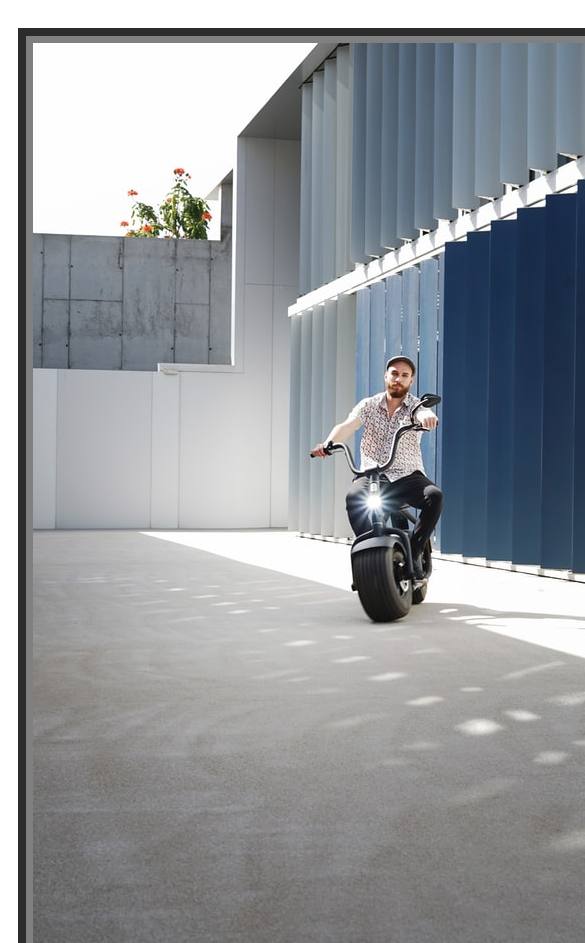
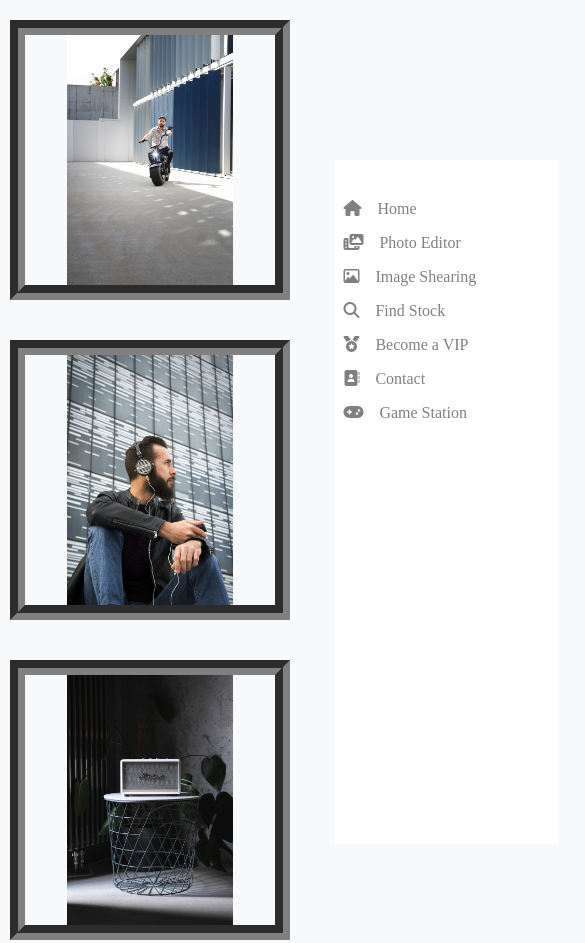
Before and after one commit to Aayushja/New-Responsive-Flex, a plain HTML site: page index.html in a window 390 px wide. Shown: the top 943 px of the page, 585 px wide, since content can reach past the window. Drawn offline with Linux system fonts and the light colour scheme.

Commit message:
New Responsive Flex

```diff
--- a/assets/css/index.css
+++ b/assets/css/index.css
@@ -11,9 +11,8 @@ section.contain-image div.image{
     overflow: hidden;
     display: flex;
     margin: 20px 10px;
-  /*  width: 340px;
-    height: 340px; */
-
+   width: 250px;
+    height: 250px;
     border-style: groove;
     border-width: 15px;
     border-color: gray;
@@ -27,4 +26,55 @@ section.contain-image div.image{
     align-items: center;
 
    /* justify-content: space-around; */
+
+ }
+
+ section.contain-image.image.h3{
+position: absolute;
+z-index: -1;
 }
+
+
+
+
+
+
+
+body{
+  background-color: #F8F9FA;
+    margin: 0;
+    padding: 0;
+}
+nav{
+
+    display: flex;
+    flex-direction: column;
+    list-style-type: none;
+    top: 10em;
+    width: 13rem;
+    padding: 0 .5em;
+    bottom: 0;
+    margin: 0;
+    background-color: white;
+    position: fixed;
+    padding-top: 2em;
+    left: 86%;
+    align-items: flex-start;
+
+}
+
+nav li{
+    font-size: 1em;
+    padding: .5em 0em;
+    color: gray;
+
+}
+
+
+.span{
+
+    display: inline;
+
+    margin-left: 1em;
+
+}
--- a/index.html
+++ b/index.html
@@ -6,13 +6,25 @@
     <meta name="viewport" content="width=device-width, initial-scale=1.0">
     <title>New Responsive Flex</title>
     <link rel="stylesheet" href="assets/css/index.css">
+    <script src="https://kit.fontawesome.com/f47542ef32.js" crossorigin="anonymous"></script>
 </head>
 <body>
+
+    <nav>
+        <li><i class="fas fa-home"></i><span class="span">Home</span></li>
+        <li><i class="fas fa-photo-video"></i><span class="span">Photo Editor</span></li>
+        <li><i class="far fa-image"></i><span class="span">Image Shearing</span></li>
+        <li><i class="fas fa-search"></i><span class="span">Find Stock</span></li>
+        <li><i class="fas fa-medal"></i><span class="span">Become a VIP</span></li>
+        <li><i class="fas fa-address-book"></i><span class="span">Contact</span></li>
+        <li><i class="fas fa-gamepad"></i><span class="span">Game Station</span></li>
+    </nav>
+
     <main>
 
            <section class="contain-image">
 
-            <div class="image"> <img src="assets/img/unsplash1.jpg" alt=""></div>
+            <div class="image"> <img src="assets/img/unsplash1.jpg" alt=""><!--<h3>Responsive Image</h3>--></div>
             <div class="image"> <img src="assets/img/unsplash2.jpg" alt=""></div>
             <div class="image"> <img src="assets/img/unsplash3.jpg" alt=""></div>
             <div class="image"> <img src="assets/img/unsplash4.jpg" alt=""></div>
@@ -84,7 +96,7 @@
 
            <section class="contain-image">
 
-            <div class="image"> <img src="assets/img/unsplash1.jpg" alt=""></div>
+            <div class="image"> <img src="assets/img/unsplash1.jpg" alt=""> </div>
             <div class="image"> <img src="assets/img/unsplash6.jpg" alt=""></div>
             <div class="image"> <img src="assets/img/unsplash2.jpg" alt=""></div>
             <div class="image"> <img src="assets/img/unsplash3.jpg" alt=""></div>
```
